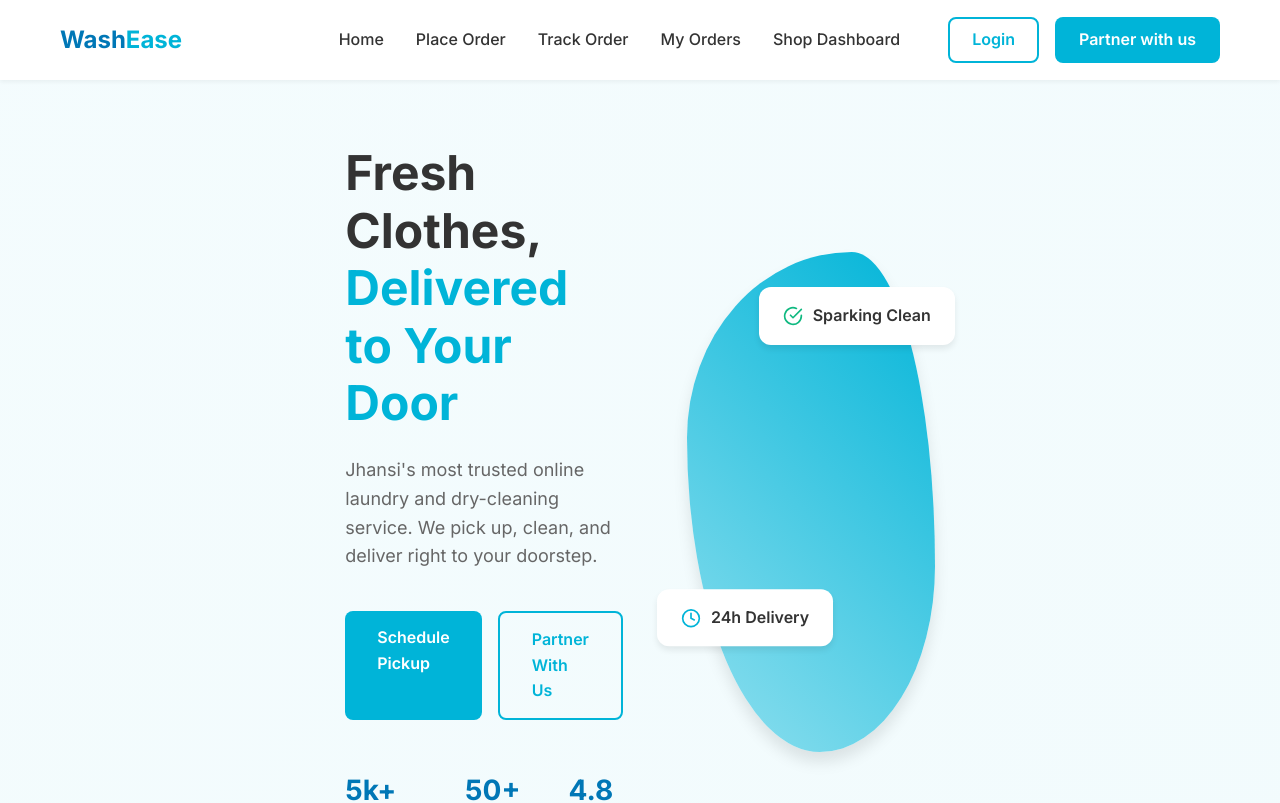
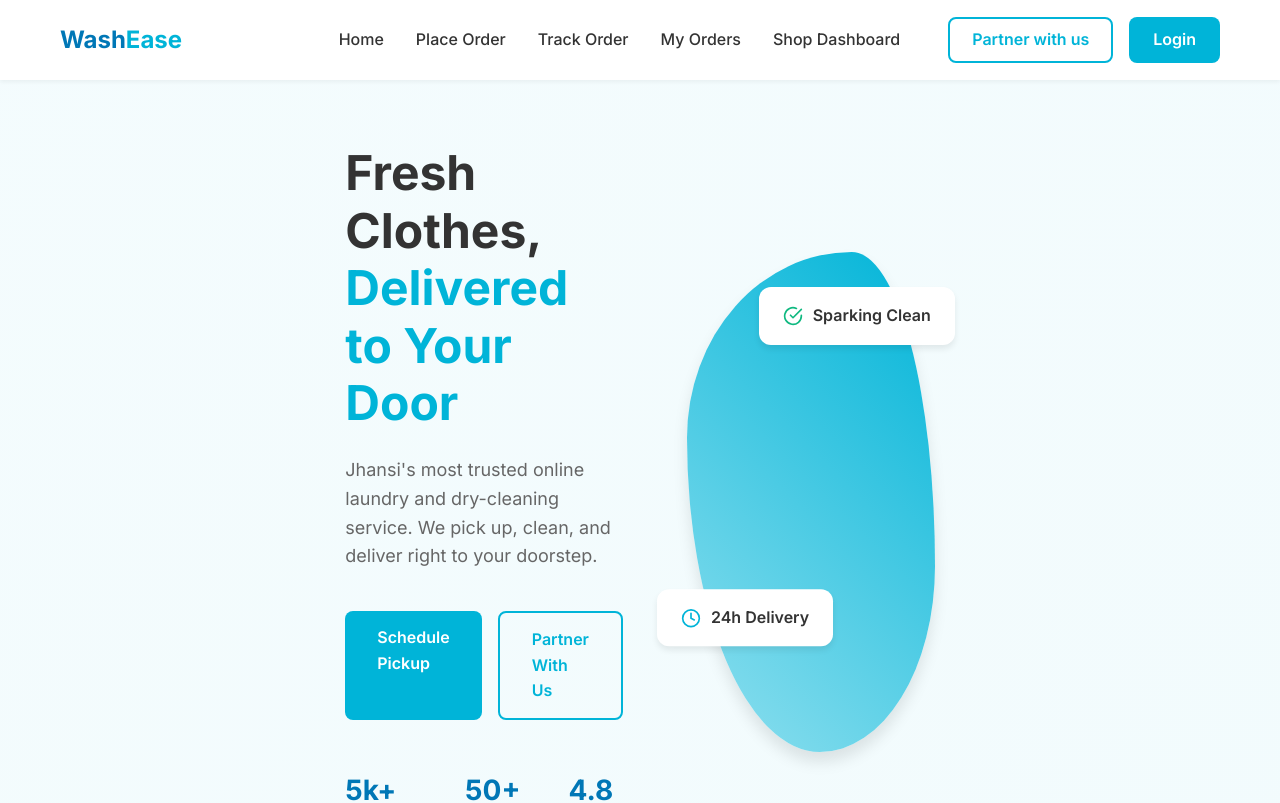
Before and after one commit to ranveersingh0677-cell/WashEase, a React (Create React App) app: page / in a window 1280 px wide. Shown: the top 803 px of the page. Built offline with nearby package versions, Linux system fonts and the light colour scheme; no server answers.

Commit message:
Fix navbar Partner With Us visibility and shop dashboard data isolation

```diff
--- a/src/components/Navbar/Navbar.js
+++ b/src/components/Navbar/Navbar.js
@@ -37,6 +37,7 @@ const Navbar = () => {
           <div className="nav-actions">
             {userData ? (
               <div className="user-nav-info">
+                <Link to="/shop-register" className="nav-link partner-link" onClick={toggleMenu} style={{marginRight: '1rem'}}>Partner with us</Link>
                 <span className="user-name">
                   <FiUser className="icon" /> {userData.name}
                 </span>
@@ -46,8 +47,8 @@ const Navbar = () => {
               </div>
             ) : (
               <>
-                <Link to="/login" className="btn-outline" onClick={toggleMenu}>Login</Link>
-                <Link to="/shop-register" className="btn-primary" onClick={toggleMenu}>Partner with us</Link>
+                <Link to="/shop-register" className="btn-outline" onClick={toggleMenu}>Partner with us</Link>
+                <Link to="/login" className="btn-primary" onClick={toggleMenu}>Login</Link>
               </>
             )}
           </div>
--- a/src/pages/Shop/ShopDashboard.js
+++ b/src/pages/Shop/ShopDashboard.js
@@ -37,13 +37,16 @@ const ShopDashboard = () => {
       }
 
       try {
-        // 1. Fetch Shop Data - Try to find shop by email or phone
+        // 1. Fetch Shop Data - Must match currently logged in user's email
+        if (!userData.email) {
+          console.log("User email not found. Redirecting to registration.");
+          navigate('/shop-register');
+          return;
+        }
+
         const shopQuery = query(
           collection(db, "shops"),
-          or(
-            where("email", "==", userData.email || ""),
-            where("phone", "==", userData.phone || "")
-          )
+          where("email", "==", userData.email)
         );
 
         const shopSnapshot = await getDocs(shopQuery);
```
